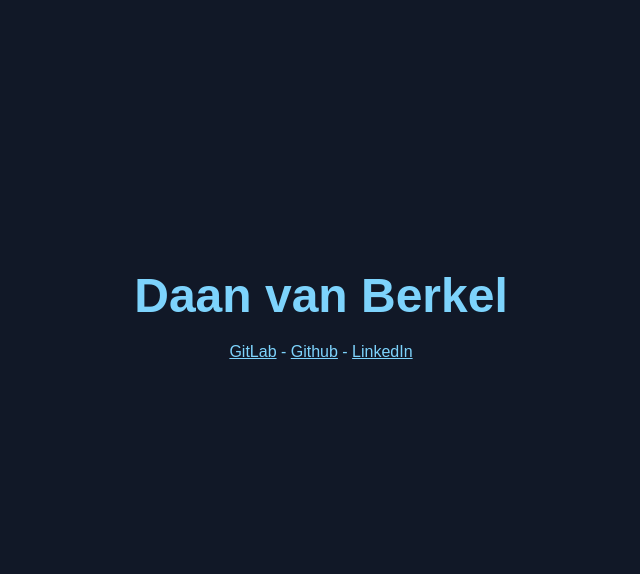
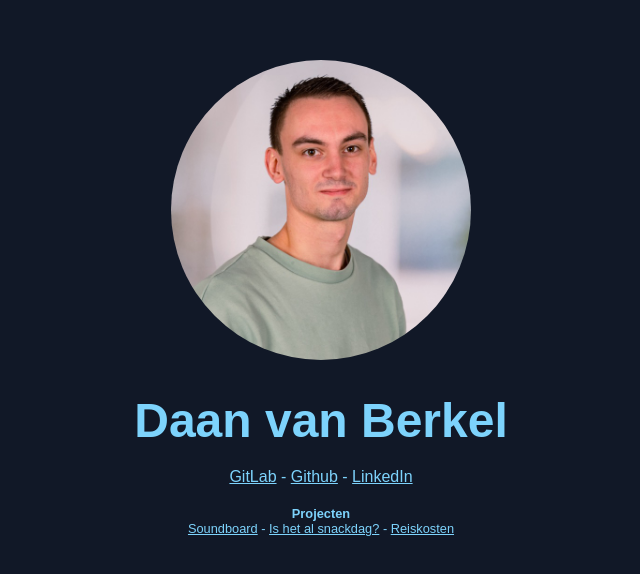
Before and after one commit to daanvanberkel/daanvanberkel.nl, a plain HTML site: page public/index.html in a window 1280 px wide. Shown: the part 102-676 px from the top of the page, without its empty margins (319-959 px from the left). Drawn offline with Linux system fonts and the light colour scheme.

Commit message:
Update website with picture and projects

```diff
--- a/public/index.html
+++ b/public/index.html
@@ -1,8 +1,8 @@
 <html lang="nl">
 <head>
-    <meta charset="UTF-8">
-    <meta name="viewport" content="width=device-width, user-scalable=no, initial-scale=1.0, maximum-scale=1.0, minimum-scale=1.0">
-    <meta http-equiv="X-UA-Compatible" content="ie=edge">
+    <meta charset="UTF-8" />
+    <meta name="viewport" content="width=device-width, user-scalable=no, initial-scale=1.0, maximum-scale=1.0, minimum-scale=1.0" />
+    <meta http-equiv="X-UA-Compatible" content="ie=edge" />
     <title>Daan van Berkel</title>
     <style>
         html, body {
@@ -23,6 +23,13 @@
             font-size: 1rem;
         }
 
+        img {
+            width: 300px;
+            height: 300px;
+            max-width: 100%;
+            border-radius: 100%;
+        }
+
         h1 {
             margin-bottom: 20px;
             font-size: 3em;
@@ -31,14 +38,32 @@
         a {
             color: inherit;
         }
+
+        .projects {
+            font-size: 0.8em;
+            margin-top: 20px;
+            text-align: center;
+
+            .title {
+                font-weight: bold;
+            }
+        }
     </style>
 </head>
 <body>
+    <img src="assets/me.jpg" alt="Me" />
     <h1>Daan van Berkel</h1>
     <div class="personal-links">
         <a href="https://gitlab.com/daanvanberkel" target="_blank" rel="noopener">GitLab</a> -
         <a href="https://github.com/daanvanberkel" target="_blank" rel="noopener">Github</a> -
         <a href="https://www.linkedin.com/in/daan-van-berkel-435770211/" target="_blank" rel="noopener">LinkedIn</a>
     </div>
+
+    <div class="projects">
+        <div class="title">Projecten</div>
+        <a href="https://soundboard.daanvanberkel.nl" target="_blank" rel="noopener">Soundboard</a> -
+        <a href="https://www.ishetalsnackdag.nl" target="_blank" rel="noopener">Is het al snackdag?</a> -
+        <a href="https://www.reiskosten.net" target="_blank" rel="noopener">Reiskosten</a>
+    </div>
 </body>
 </html>
```
Also changed, not shown: public/assets/me.jpg (added).
